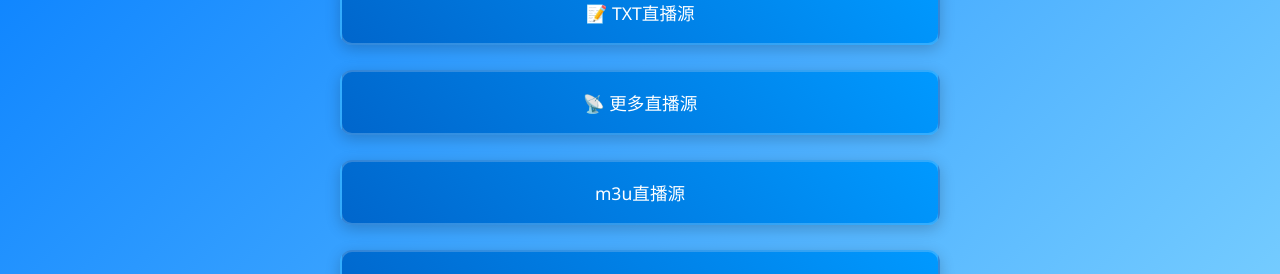
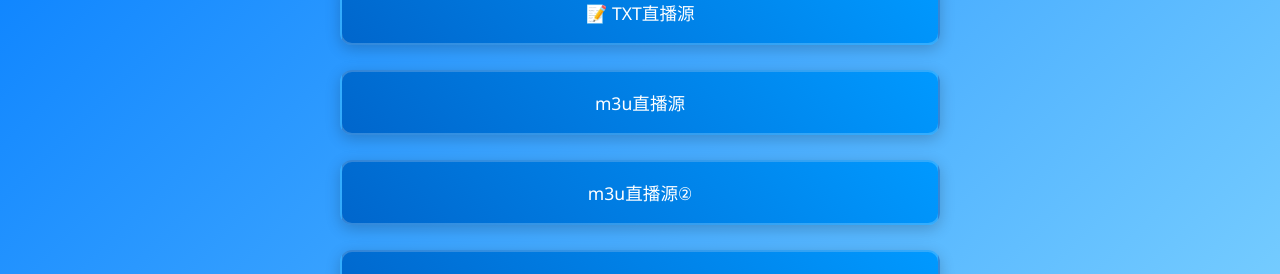
Before and after one commit to glh4545/glh4545.github.io, a plain HTML site: page index.html in a window 1280 px wide. Shown: the part 256-530 px from the top of the page. Drawn offline with Linux system fonts and the light colour scheme.

Commit message:
Update index.html

```diff
--- a/index.html
+++ b/index.html
@@ -77,9 +77,9 @@
     <div class="btn-container">
         <a href="https://raw.bgithub.xyz/glh4545/glh4545.github.io/refs/heads/main/111.txt" class="btn" target="_blank">📝 TXT直播源</a>
 
-        <a href="https://www.juwanhezi.com/more/live" class="btn" target="_blank">📡 更多直播源</a>
+        <a href="https://raw.bgithub.xyz/glh4545/glh4545.github.io/refs/heads/main/IPTV.m3u" class="btn" target="_blank">m3u直播源</a>
 
-        <a href="https://raw.bgithub.xyz/glh4545/glh4545.github.io/refs/heads/main/IPTV.m3u" class="btn" target="_blank">m3u直播源</a>
+        <a href="https://raw.bgithub.xyz/glh4545/glh4545.github.io/refs/heads/main/gx.m3u" class="btn" target="_blank">m3u直播源②</a>
 
         <a href="https://www.iptvindex.com/" class="btn" target="_blank">IPTV</a>
 
```
